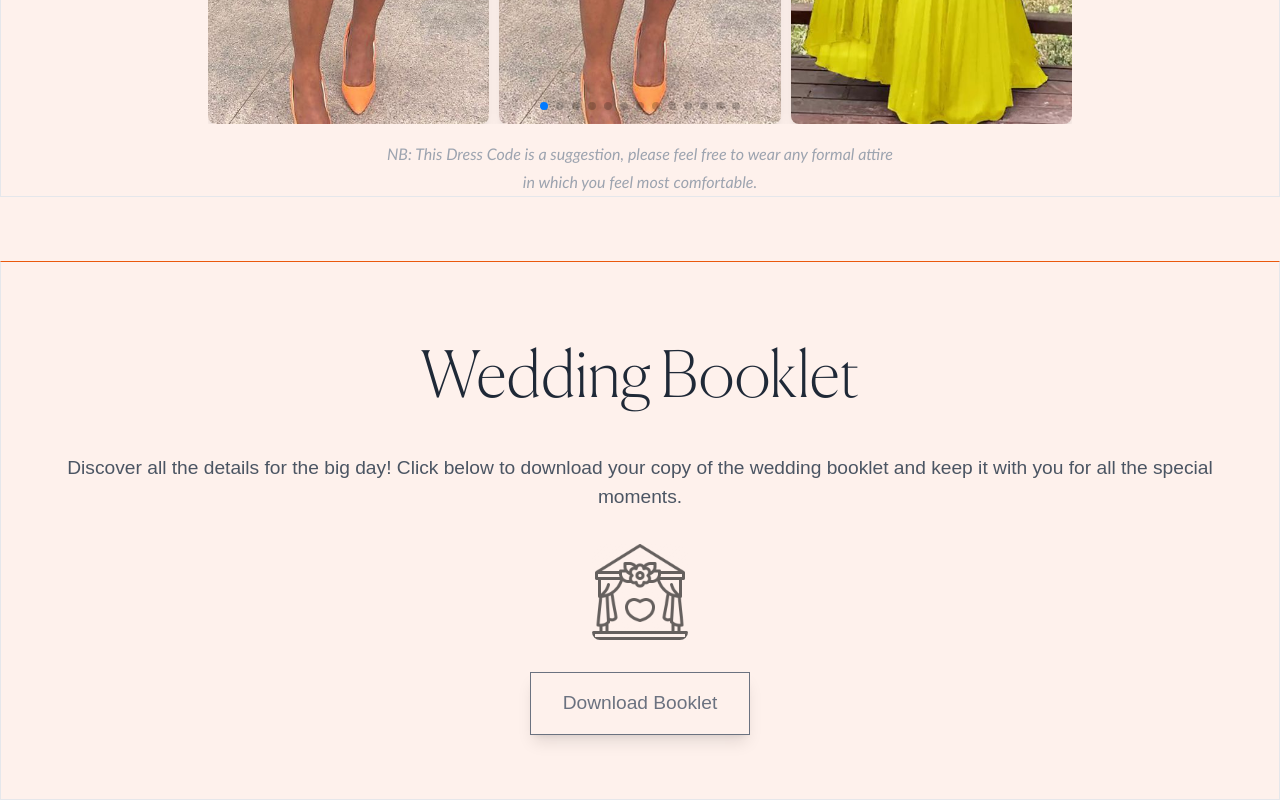
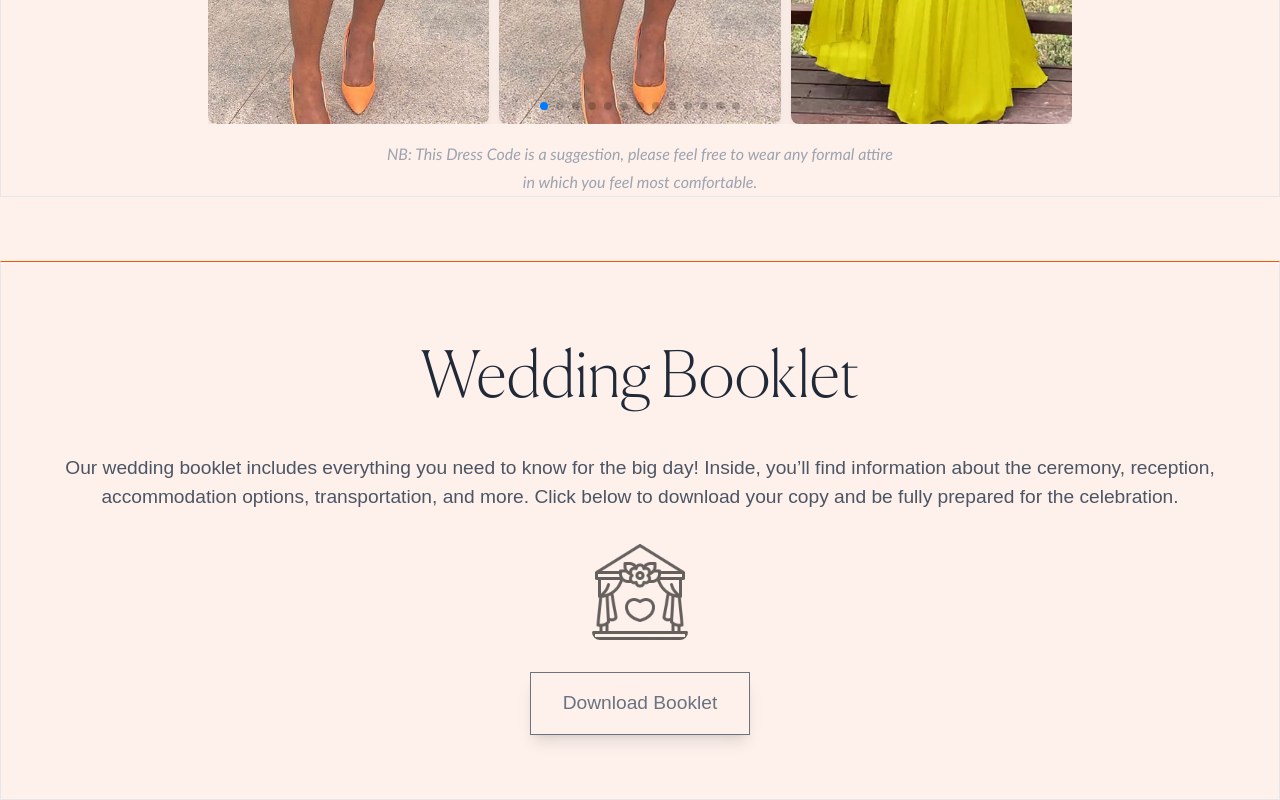
Before and after one commit to Psyfo/khumalo-wedding, a Next.js app: page / in a window 1280 px wide. Shown: the part 4023-4823 px from the top of the page. Built offline with nearby package versions, Linux system fonts and the light colour scheme; a web font is replaced by a local one.

Commit message:
Refactor Booklet component content

```diff
--- a/src/app/Booklet/Booklet.tsx
+++ b/src/app/Booklet/Booklet.tsx
@@ -9,9 +9,10 @@ const Booklet: React.FC = () => {
           Wedding Booklet
         </h2>
         <p className='font-calibri text-gray-600 text-[1rem] md:text-[1.2rem]'>
-          Discover all the details for the big day! Click below to download your
-          copy of the wedding booklet and keep it with you for all the special
-          moments.
+          Our wedding booklet includes everything you need to know for the big
+          day! Inside, you’ll find information about the ceremony, reception,
+          accommodation options, transportation, and more. Click below to
+          download your copy and be fully prepared for the celebration.
         </p>
       </div>
 
```
